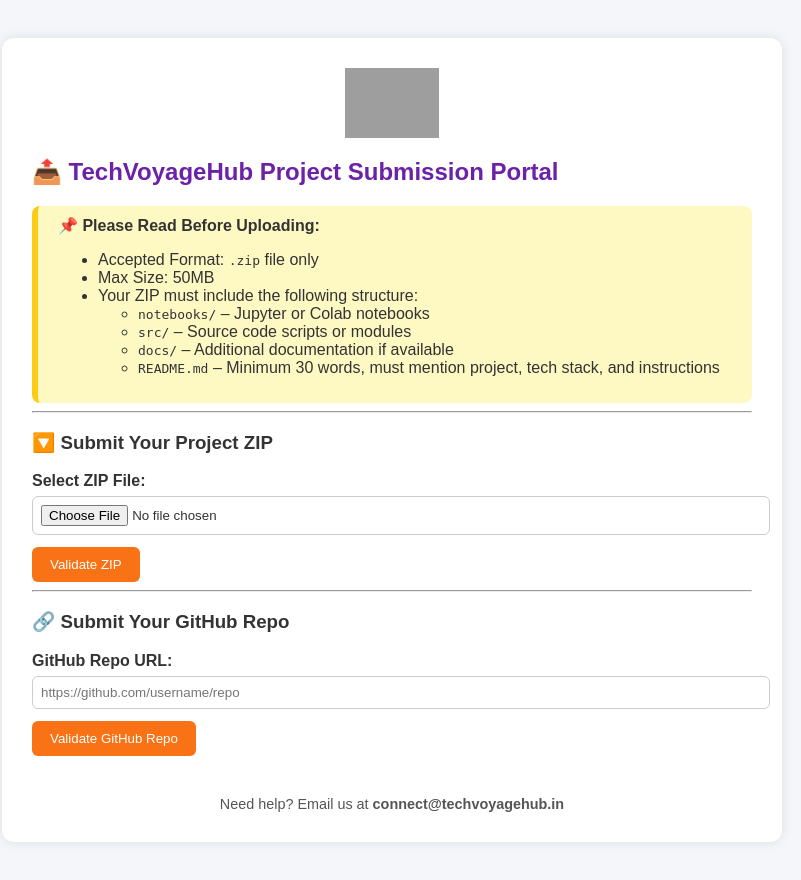
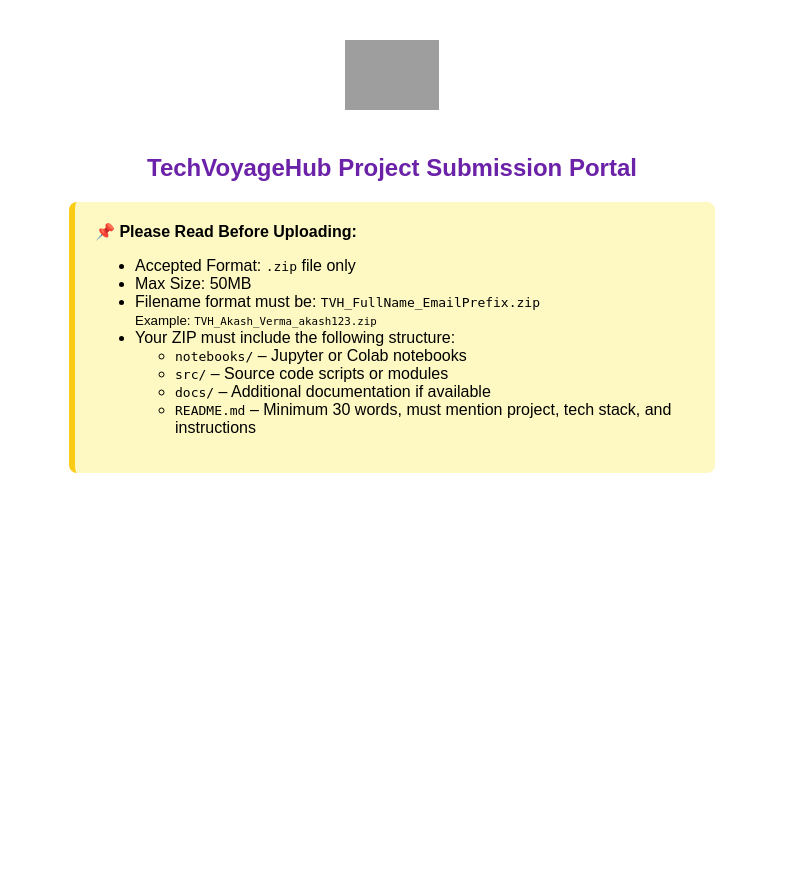
Before and after one commit to yesvisare/tvh-submission-portal, a Flask app: page / in a window 1280 px wide. Shown: the whole page, without its empty margins (248-1049 px from the left). After the commit the page ends 473 px from the top, so only its background shows below. Run offline with Flask 3, Linux system fonts and the light colour scheme; grey boxes are pictures that could not be loaded.

Commit message:
Update index.html
Validation rules for file name

```diff
--- a/templates/index.html
+++ b/templates/index.html
@@ -1,76 +1,27 @@
 
 <!DOCTYPE html>
-<html lang="en">
+<html>
 <head>
-    <meta charset="UTF-8">
     <title>TVH Submission Portal</title>
     <style>
-        body {
-            font-family: Arial, sans-serif;
-            background-color: #f4f6fa;
-            padding: 30px;
-            color: #333;
-        }
-        .container {
-            max-width: 720px;
-            margin: auto;
-            background: #ffffff;
-            padding: 30px;
-            border-radius: 12px;
-            box-shadow: 0 0 12px rgba(0,0,0,0.1);
-        }
-        h2 {
-            color: #6b21a8; /* Purple */
-        }
-        label {
-            font-weight: bold;
-        }
-        input[type="file"],
-        input[type="text"] {
-            padding: 8px;
-            width: 100%;
-            margin-top: 6px;
-            margin-bottom: 12px;
-            border: 1px solid #ccc;
-            border-radius: 6px;
-        }
-        input[type="submit"] {
-            background-color: #f97316; /* Orange */
-            color: white;
-            padding: 10px 18px;
-            border: none;
-            border-radius: 6px;
-            cursor: pointer;
-        }
-        input[type="submit"]:hover {
-            background-color: #ea580c;
-        }
-        .logo {
-            display: block;
-            margin: 0 auto 20px auto;
-            height: 70px;
-        }
-        footer {
-            margin-top: 40px;
-            font-size: 0.9em;
-            color: #555;
-            text-align: center;
-        }
+        body { font-family: Arial; text-align: center; margin: 40px; }
+        .logo { margin-bottom: 20px; }
+        .instructions { background: #fef9c3; padding: 20px; border-radius: 8px; border-left: 6px solid #facc15; text-align: left; max-width: 600px; margin: auto; }
     </style>
 </head>
 <body>
-    <div class="container">
     <a href="https://thetechvoyagehub.com" target="_blank">
-  <img src="https://i.postimg.cc/tCfHv1kL/Tech-Voyage-Hub-Logo.jpg" alt="TVH Logo" class="logo" style="height: 70px; margin-bottom: 20px;">
+      <img src="https://i.postimg.cc/tCfHv1kL/Tech-Voyage-Hub-Logo.jpg" alt="TVH Logo" class="logo" style="height: 70px;">
     </a>
-
-        <h2>📤 TechVoyageHub Project Submission Portal</h2>
-
-<div style="background-color: #fef9c3; border-left: 6px solid #facc15; padding: 10px 20px; margin-top: 20px; border-radius: 8px;">
+    <h2 style="color: #6b21a8;">TechVoyageHub Project Submission Portal</h2>
+    <div class="instructions">
         <strong>📌 Please Read Before Uploading:</strong>
         <ul>
             <li>Accepted Format: <code>.zip</code> file only</li>
             <li>Max Size: 50MB</li>
+            <li>Filename format must be: <code>TVH_FullName_EmailPrefix.zip</code><br>
+                <small>Example: <code>TVH_Akash_Verma_akash123.zip</code></small>
+            </li>
             <li>Your ZIP must include the following structure:
                 <ul>
                     <li><code>notebooks/</code> – Jupyter or Colab notebooks</li>
@@ -81,27 +32,5 @@
             </li>
         </ul>
     </div>
-<hr>
-
-        <h3>🔽 Submit Your Project ZIP</h3>
-        <form action="/validate_zip" method="POST" enctype="multipart/form-data">
-            <label>Select ZIP File:</label>
-            <input type="file" name="file" required>
-            <input type="submit" value="Validate ZIP">
-        </form>
-
-        <hr>
-
-        <h3>🔗 Submit Your GitHub Repo</h3>
-        <form action="/validate_github" method="POST">
-            <label>GitHub Repo URL:</label>
-            <input type="text" name="url" placeholder="https://github.com/username/repo" required>
-            <input type="submit" value="Validate GitHub Repo">
-        </form>
-
-        <footer>
-            Need help? Email us at <b>connect@techvoyagehub.in</b>
-        </footer>
-    </div>
 </body>
 </html>
```
Lines whose indentation alone changed are shown as unchanged.
